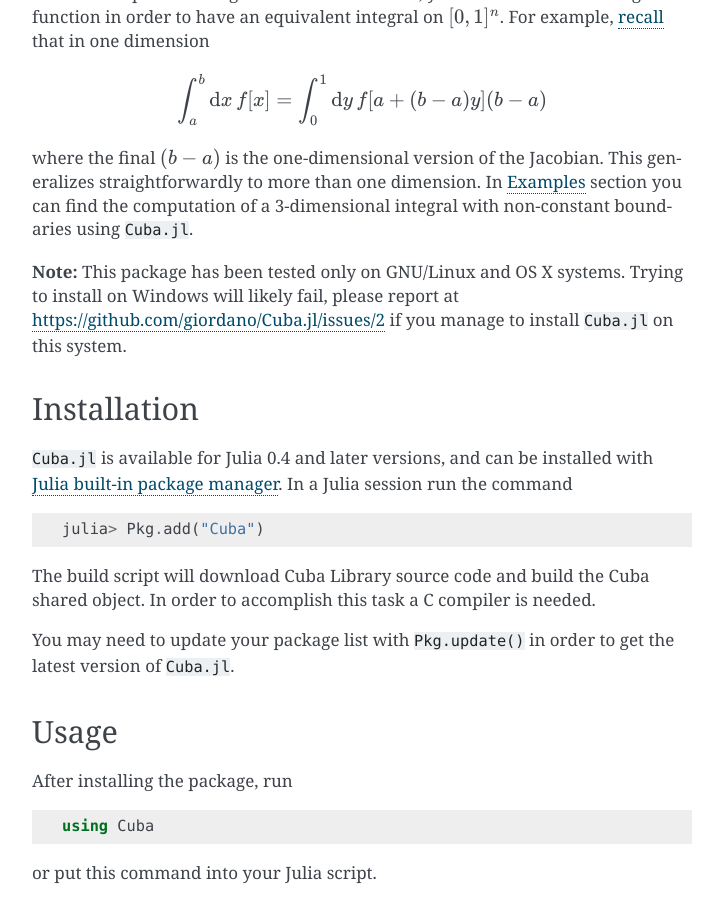
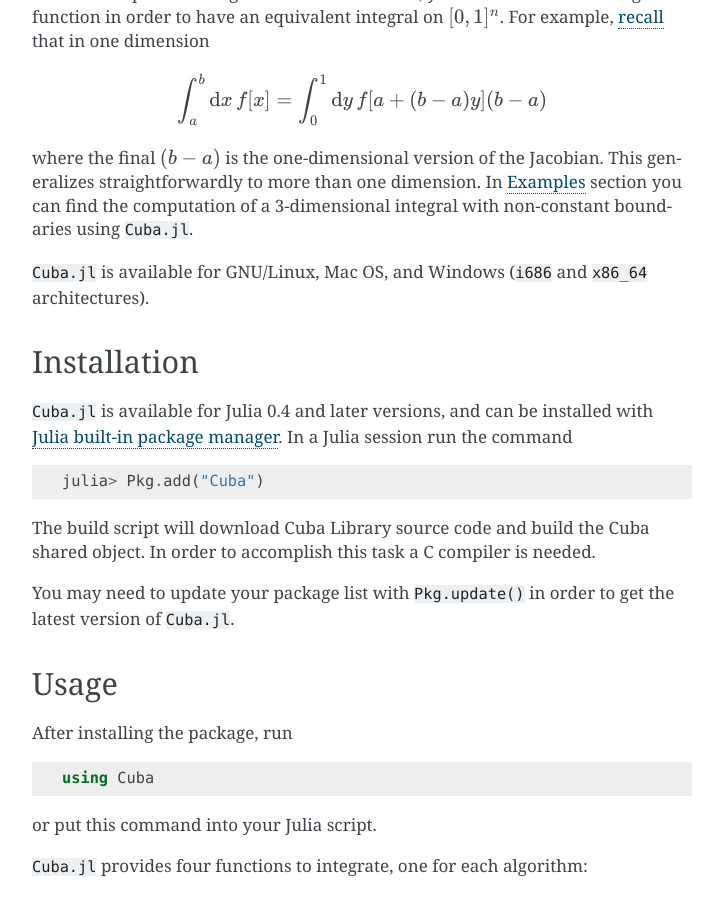
Before and after one commit to giordano/Cuba.jl, a Sphinx documentation site: the page built from docs/index.rst, in a window 1280 px wide and 900 px high, scrolled down 1292 px. Shown: the whole window, without its empty margins (388-1111 px from the left). Built offline with Sphinx 7.4.7, drawn with Linux system fonts in a browser that asks for light colours; some of the changed text lies outside the part shown.

Commit message:
Update docs to mention Windows support

```diff
--- a/docs/index.rst
+++ b/docs/index.rst
@@ -81,10 +81,8 @@
 section you can find the computation of a 3-dimensional integral with
 non-constant boundaries using ``Cuba.jl``.
 
-**Note:** This package has been tested only on GNU/Linux and OS X systems.
-Trying to install on Windows will likely fail, please report at
-https://github.com/giordano/Cuba.jl/issues/2 if you manage to install
-``Cuba.jl`` on this system.
+``Cuba.jl`` is available for GNU/Linux, Mac OS, and Windows (``i686`` and
+``x86_64`` architectures).
 
 Installation
 ------------
@@ -787,10 +785,8 @@
 Related projects
 ----------------
 
-Another Julia package for multidimenensional numerical integration is
-available: `Cubature.jl <https://github.com/stevengj/Cubature.jl>`__, by
-Steven G. Johnson. Differently from ``Cuba.jl``, this works on
-GNU/Linux, OS X and Windows as well.
+Another Julia package for multidimenensional numerical integration is available:
+`Cubature.jl <https://github.com/stevengj/Cubature.jl>`__, by Steven G. Johnson.
 
 License
 -------
```
Also changed, not shown: NEWS.md (+28 -27 lines), README.md (+2 -5 lines).
